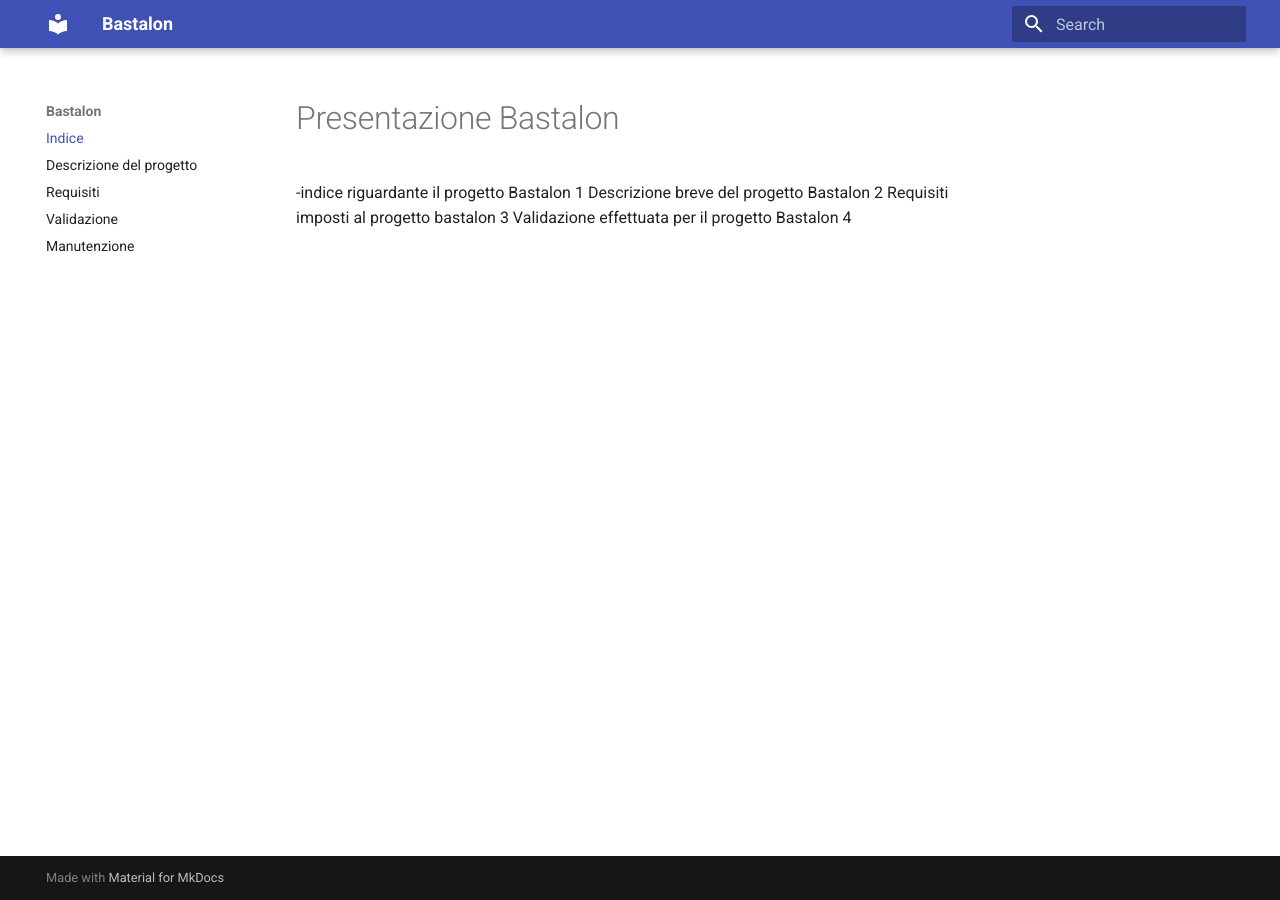
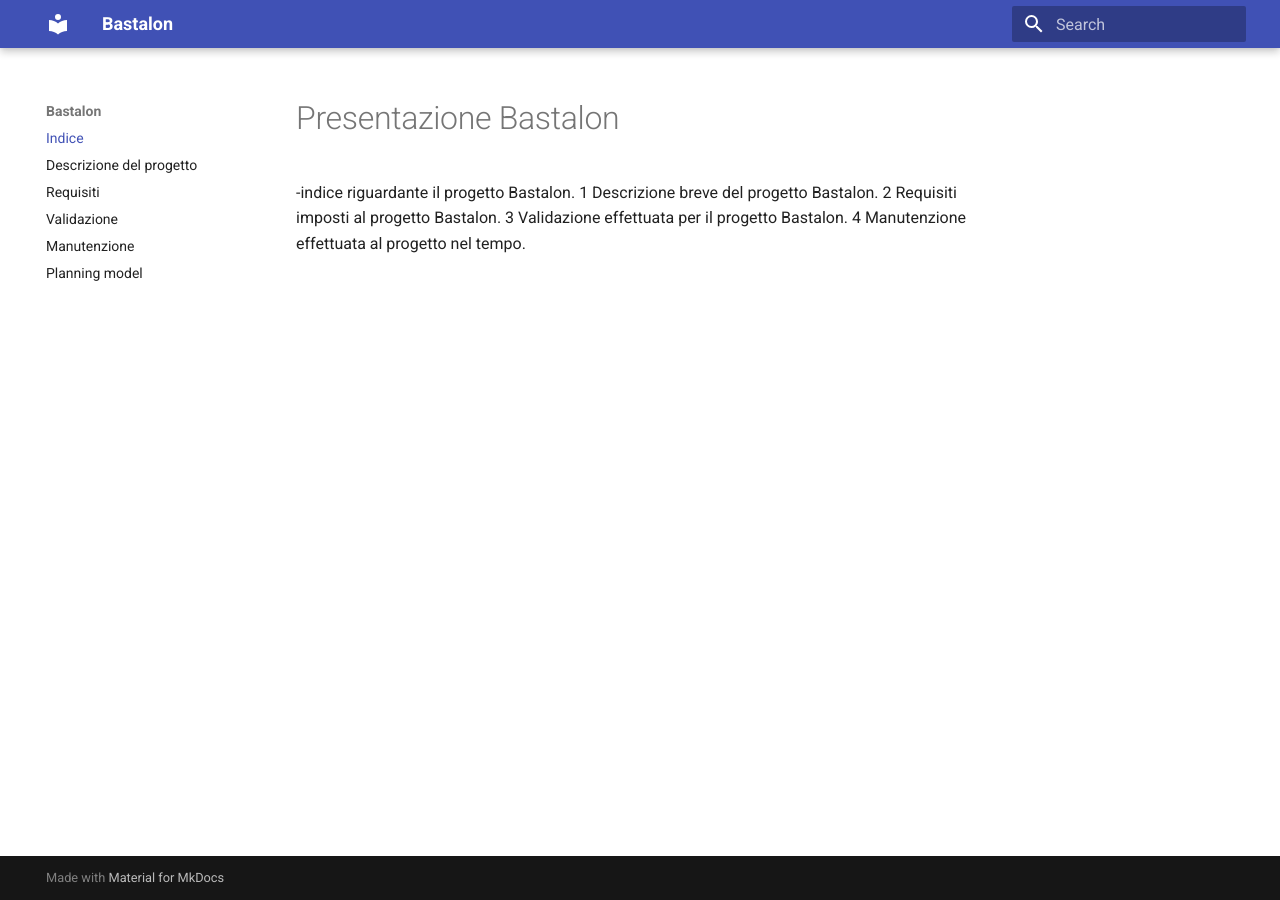
Before and after one commit to Franziska02/Bastalon, an MkDocs documentation site: the page built from docs/index.md, in a window 1280 px wide. Built offline with MkDocs 1.6.1 and Material for MkDocs 9.7.7, drawn with Linux system fonts in a browser that asks for light colours.

Commit message:
documentazione aggiornata

```diff
--- a/docs/index.md
+++ b/docs/index.md
@@ -1,6 +1,6 @@
 # Presentazione Bastalon
--indice riguardante il progetto Bastalon
- 1 Descrizione breve del progetto Bastalon
- 2 Requisiti imposti al progetto bastalon
- 3 Validazione effettuata per il progetto Bastalon
- 4
+-indice riguardante il progetto Bastalon.
+  1 Descrizione breve del progetto Bastalon.
+  2 Requisiti imposti al progetto Bastalon.
+  3 Validazione effettuata per il progetto Bastalon.
+  4 Manutenzione effettuata al progetto nel tempo.
--- a/mkdocs.yml
+++ b/mkdocs.yml
@@ -9,3 +9,4 @@ nav:
   - Requisiti: requisiti.md
   - Validazione: validazione.md
   - Manutenzione: manutenzione.md
+  - Planning model: modello.md
```
Also changed, not shown: docs/descrizione_del_progetto.md (+2 -1 lines), docs/manutenzione.md (+6 -0 lines), docs/modello.md (added, +4 -0 lines), docs/requisiti.md (+10 -0 lines), docs/validazione.md (+5 -0 lines), assets/images/planning model uml.png (added).
